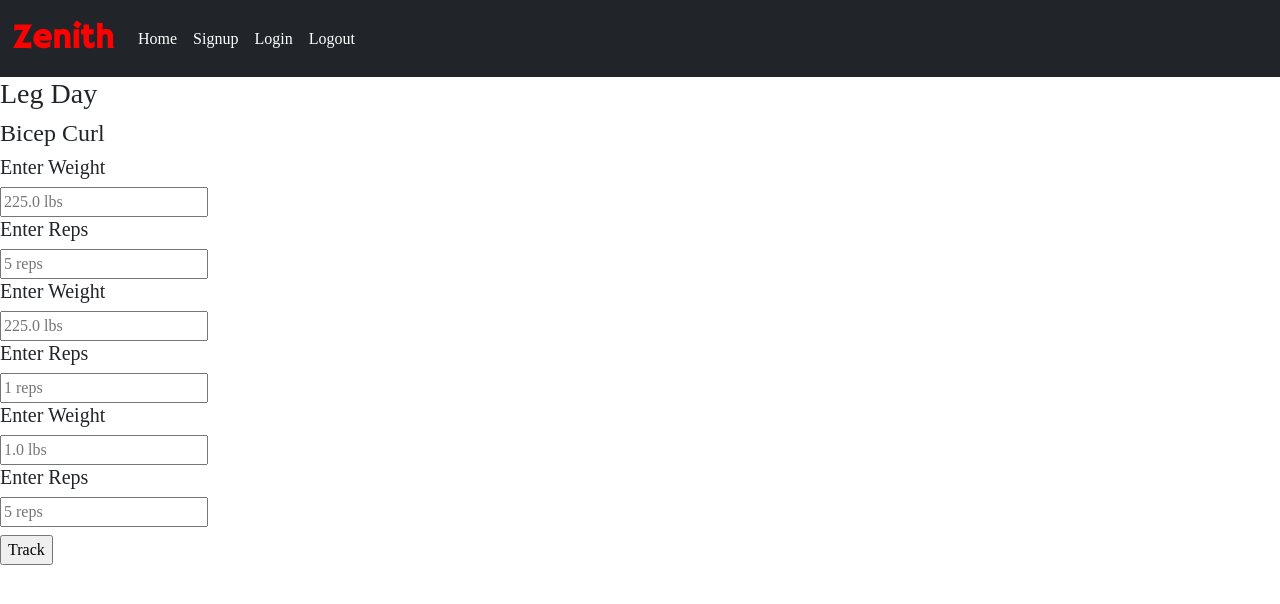
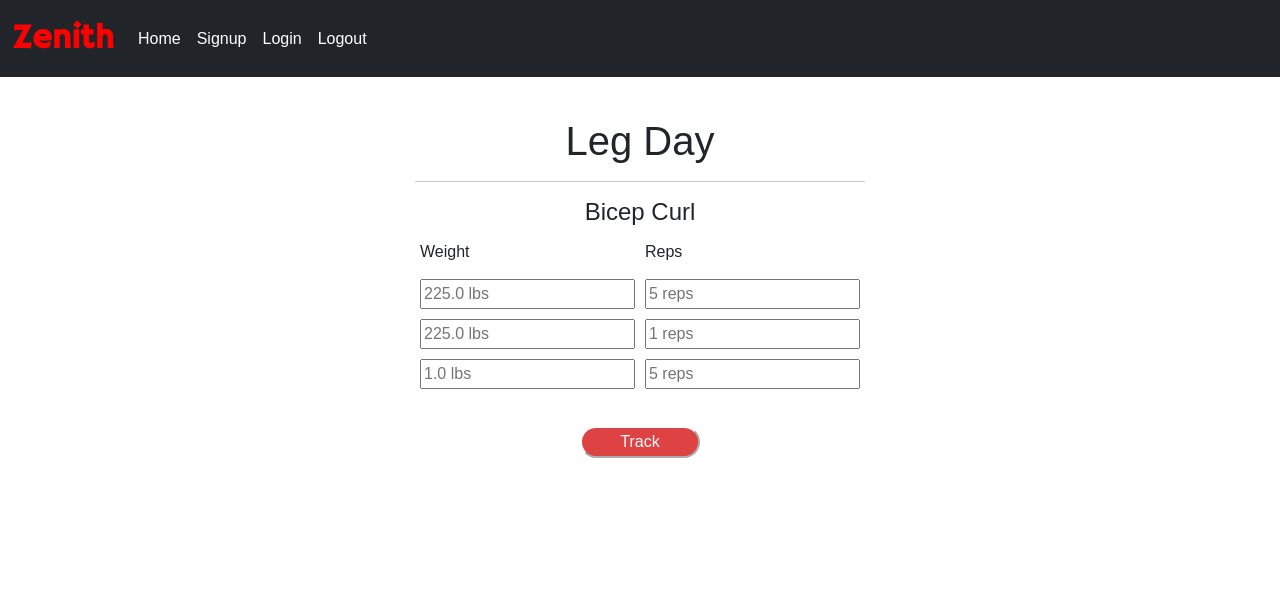
Before and after one commit to PatrickOBrien06/Zenith, a Flask app: page /schedule/1 in a window 1280 px wide. Shown: the top 604 px of the page. Run offline with Flask 3, Linux system fonts and the light colour scheme; a user stored in the database is signed in.

Commit message:
updated: run-scheule styling

```diff
--- a/website/templates/run_schedule.html
+++ b/website/templates/run_schedule.html
@@ -1,24 +1,78 @@
 {% extends 'base.html' %}
 {% block title %}Run Schedule{% endblock %}
 {% block content %}
-<h3>{{schedule.schedule_name}}</h3>
+<style>
 
+body {
+    font-family: Arial, Helvetica, sans-serif;
+}
+
+.track-progress {
+    padding: 2px;
+    border-radius: 20px;
+    background-color: rgb(223, 66, 66);
+    color: white;
+    border-color: white;
+    font-weight: 400;
+    min-width: 120px;
+}
+
+.center-container {
+    display: flex;
+    justify-content: center;
+    align-items: center;
+}
+
+.grid-container {
+    display: grid;
+    grid-template-columns: repeat(2, 1fr); /* Two columns with equal width */
+}
+
+.grid-item {
+    padding: 5px; /* Adjust the padding for each grid item */
+}
+
+label {
+    display: block; /* Display labels as block elements */
+    margin-bottom: 5px; /* Add some space between labels and input fields */
+}
+</style>
+
+
+<div class="center-container">
+    <div class="m-4 p-3">
+        <h1 align="center">{{ schedule.schedule_name }}</h1>
         <form method="post">
             {% for exercise in exercises %}
-        <h4>{{ exercise.exercise_name }}</h4>
+            <hr>
+                <h4 align="center">{{ exercise.exercise_name }}</h4>
+                <div class="grid-container">
+                    <div class="grid-item">
+                        <label>Weight</label>
+                    </div>
+                    <div class="grid-item">
+                        <label>Reps</label>
+                    </div>
+                    <!-- Loop Through Sets for the Exercise -->
                     {% for set in sets %}
                         {% if exercise.id == set.exercise_id %}
-
-                <h5>Enter Weight</h5>
-                <input type="text" placeholder="{{set.weight}} lbs" name="new_weight_{{ set.id }}">
-                <h5>Enter Reps</h5>
-                <input type="text" placeholder="{{set.reps}} reps" name="new_reps_{{ set.id }}">
+                            <div class="grid-item">
+                                <input type="text" placeholder="{{ set.weight }} lbs" name="new_weight_{{ set.id }}">
+                            </div>
+                            <div class="grid-item">
+                                <input type="text" placeholder="{{ set.reps }} reps" name="new_reps_{{ set.id }}">
                                 <input type="hidden" name="id" value="{{ set.id }}">
+                            </div>
                         {% endif %}
                     {% endfor %}
+                </div>
             {% endfor %}
             <br>
-    <input type="submit" class="mt-2" value="Track">
+            <div align="center">
+            <input type="submit" class="track-progress mt-2" value="Track">
+        </div>
         </form>
+    </div>
+</div>
 
 {% endblock %}
```
Lines whose indentation alone changed are shown as unchanged.
